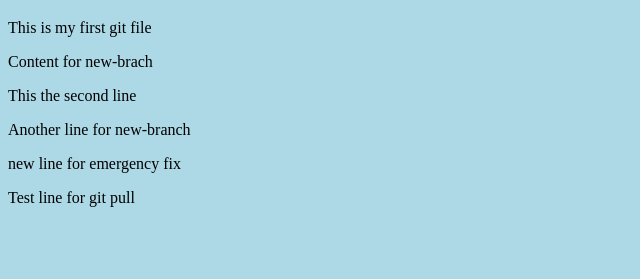
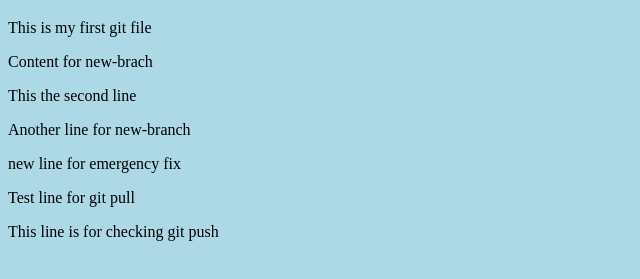
Before and after one commit to sherpacoding/first-repo, a plain HTML site: page index.html in a window 1280 px wide. Shown: the part 61-340 px from the top of the page, without its empty margins (0-640 px from the left). Drawn offline with Linux system fonts and the light colour scheme.

Commit message:
checking for git push

```diff
--- a/index.html
+++ b/index.html
@@ -14,6 +14,7 @@
     <p>This the second line</p>
     <p>Another line for new-branch</p>
     <p>new line for emergency fix</p>
-    <p> Test line for git pull </p>
+    <p>Test line for git pull</p>
+    <p>This line is for checking git push</p>
   </body>
 </html>
```
